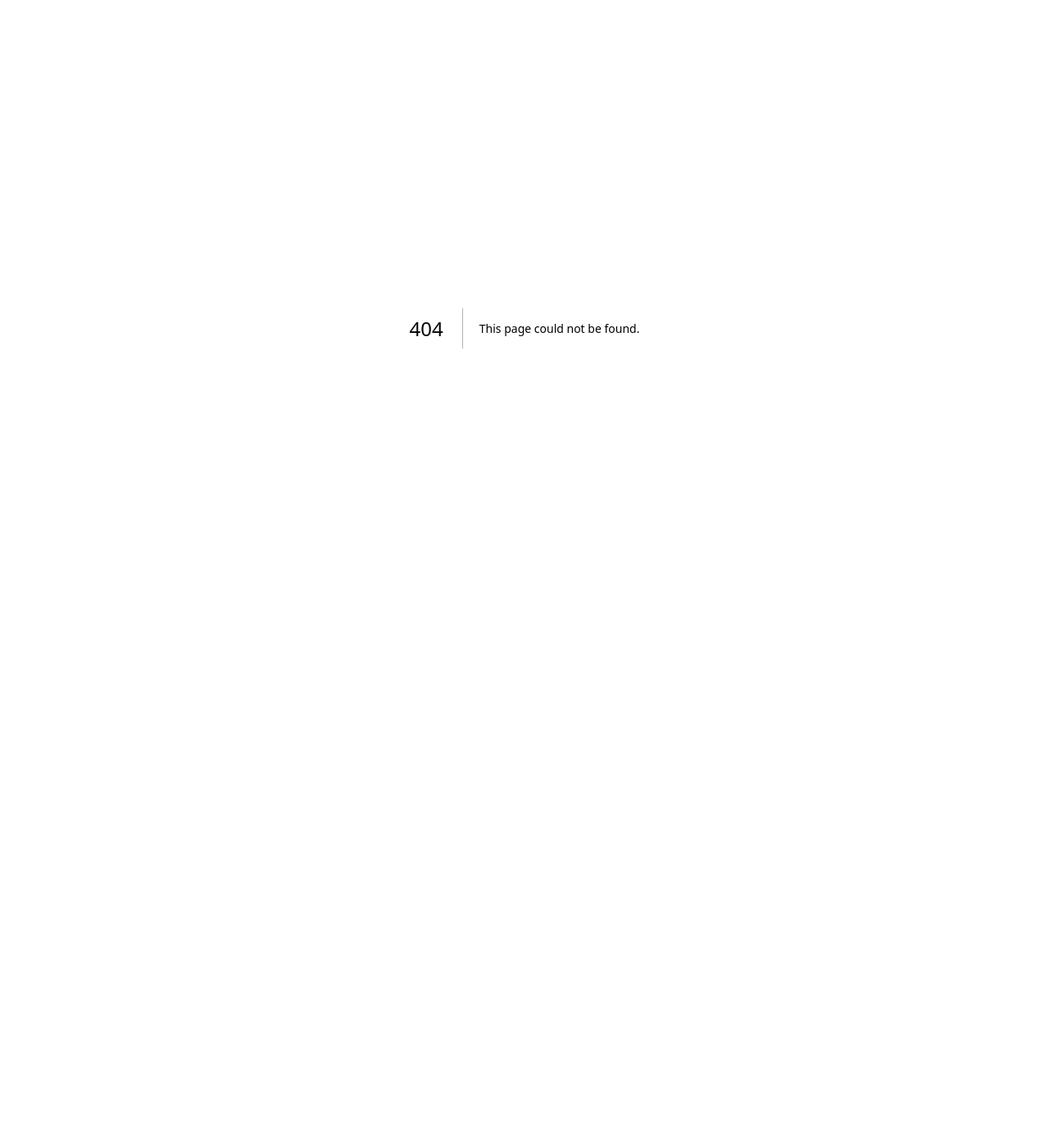
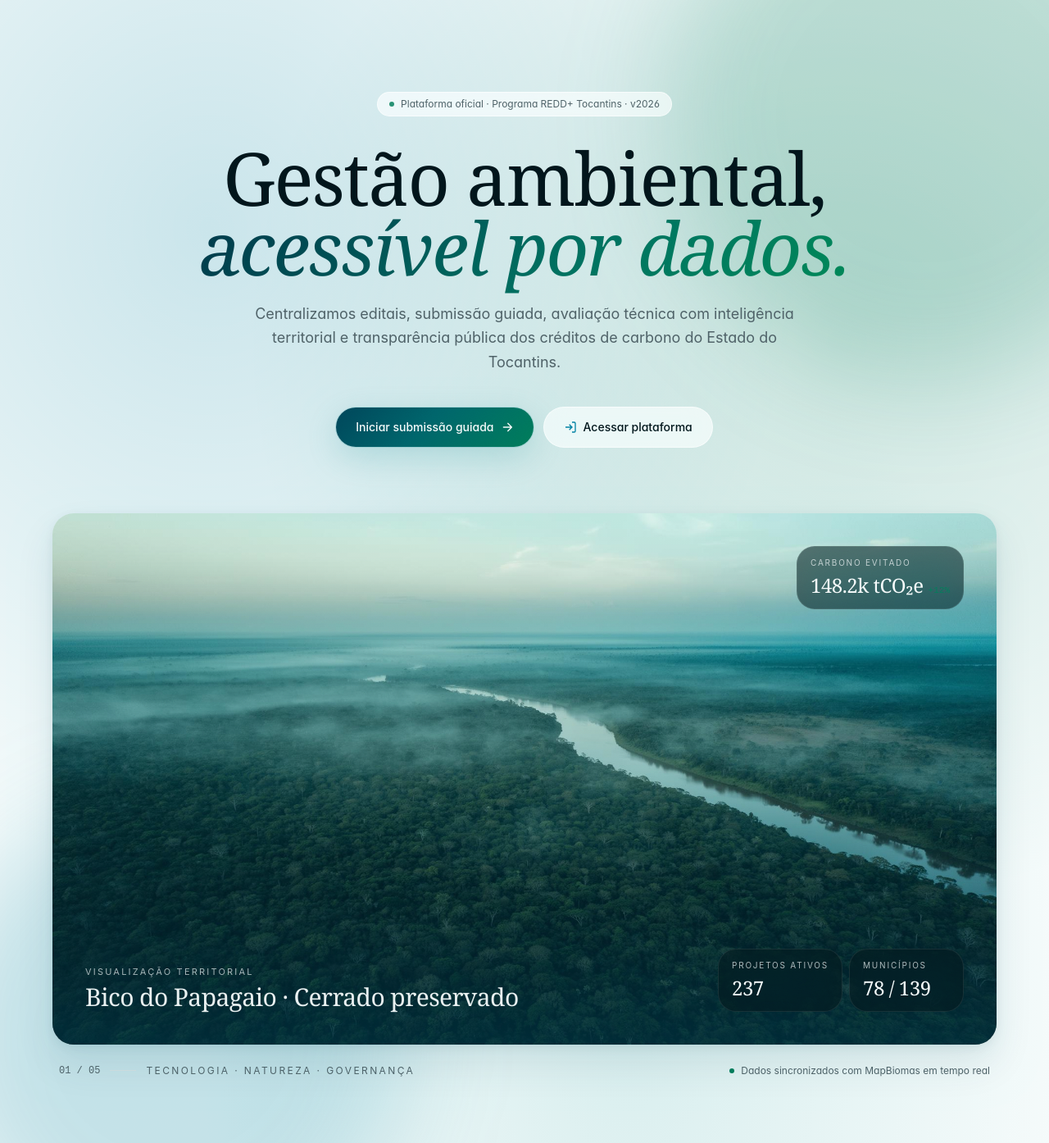
Before and after one commit to caioalexandredev/JREDD-PLUS-TO-APP, a Next.js app: page /home in a window 1280 px wide. Before the commit this address had no page. Shown: the whole page at 82% size. Before the commit the page ends 800 px from the top, so only its background shows below. Built offline with nearby package versions, Linux system fonts and the light colour scheme.

Commit message:
Implementa Index da página home

```diff
--- /dev/null
+++ b/app/home/page.tsx
@@ -0,0 +1,5 @@
+import Hero from "@/components/home/hero/Index";
+
+export default function Page() {
+  return <Hero />
+}
--- /dev/null
+++ b/components/home/hero/HeroAction.tsx
@@ -0,0 +1,30 @@
+import { motion } from "motion/react";
+import Link from "next/link";
+
+export default function HeroAction() {
+  return (
+    <>
+      <motion.div
+        initial={{ opacity: 0, y: 16 }}
+        animate={{ opacity: 1, y: 0 }}
+        transition={{ duration: 0.7, delay: 0.4 }}
+        className="mt-10 flex flex-wrap items-center justify-center gap-3"
+      >
+        <Link
+          href="/submeter"
+          className="group inline-flex items-center gap-2 rounded-full bg-gradient-hero text-primary-foreground px-6 py-3.5 text-sm font-medium shadow-glow hover:shadow-elevated transition-all hover:-translate-y-0.5"
+        >
+          Iniciar submissão guiada
+          <svg className="h-4 w-4 transition-transform group-hover:translate-x-0.5" viewBox="0 0 24 24" fill="none" stroke="currentColor" strokeWidth="2"><path d="M5 12h14M13 5l7 7-7 7" strokeLinecap="round" strokeLinejoin="round" /></svg>
+        </Link>
+        <Link
+          href="/login"
+          className="inline-flex items-center gap-2 rounded-full glass px-6 py-3.5 text-sm font-medium text-foreground hover:bg-white transition-all"
+        >
+          <svg className="h-4 w-4 text-ocean" viewBox="0 0 24 24" fill="none" stroke="currentColor" strokeWidth="2"><path d="M15 3h4a2 2 0 0 1 2 2v14a2 2 0 0 1-2 2h-4M10 17l5-5-5-5M15 12H3" /></svg>
+          Acessar plataforma
+        </Link>
+      </motion.div>
+    </>
+  )
+}
--- /dev/null
+++ b/components/home/hero/HeroBackground.tsx
@@ -0,0 +1,9 @@
+export default function HeroBackground() {
+  return (
+    <>
+      <div className="absolute inset-0 bg-gradient-mesh pointer-events-none" />
+      <div className="absolute -top-40 -right-40 h-160 w-160 rounded-full bg-leaf/20 blur-3xl animate-float-slow" />
+      <div className="absolute -bottom-40 -left-20 h-144 w-xl rounded-full bg-ocean/20 blur-3xl animate-float-slow" style={{ animationDelay: "-7s" }} />
+    </>
+  )
+}
--- /dev/null
+++ b/components/home/hero/HeroContent.tsx
@@ -0,0 +1,46 @@
+"use client";
+
+import { motion } from "motion/react";
+import HeroAction from "./HeroAction";
+
+export default function HeroContent() {
+  return (
+    <>
+      <motion.div
+        initial={{ opacity: 0, y: 12 }}
+        animate={{ opacity: 1, y: 0 }}
+        transition={{ duration: 0.6 }}
+        className="flex justify-center"
+      >
+        <div className="inline-flex items-center gap-2 rounded-full glass px-3.5 py-1.5 text-xs text-muted-foreground">
+          <span className="h-1.5 w-1.5 rounded-full bg-leaf animate-pulse" />
+          Plataforma oficial · Programa REDD+ Tocantins · v2026
+        </div>
+      </motion.div>
+
+      {/* Headline */}
+      <motion.h1
+        initial={{ opacity: 0, y: 20 }}
+        animate={{ opacity: 1, y: 0 }}
+        transition={{ duration: 0.8, delay: 0.1 }}
+        className="mt-8 text-center font-display text-[clamp(2.75rem,7vw,6.5rem)] leading-[0.95] tracking-[-0.03em] text-foreground"
+      >
+        Gestão ambiental,
+        <br />
+        <span className="text-gradient italic">acessível por dados.</span>
+      </motion.h1>
+
+      <motion.p
+        initial={{ opacity: 0, y: 16 }}
+        animate={{ opacity: 1, y: 0 }}
+        transition={{ duration: 0.7, delay: 0.25 }}
+        className="mx-auto mt-6 max-w-2xl text-center text-lg text-muted-foreground leading-relaxed"
+      >
+        Centralizamos editais, submissão guiada, avaliação técnica com inteligência territorial e
+        transparência pública dos créditos de carbono do Estado do Tocantins.
+      </motion.p>
+
+      <HeroAction />
+    </>
+  )
+}
--- /dev/null
+++ b/components/home/hero/HeroVisual.tsx
@@ -0,0 +1,60 @@
+"use client";
+
+import { motion } from "motion/react";
+import heroImage from "@/assets/hero-cerrado.jpg";
+import StatChip from "./StatChip";
+import Image from "next/image";
+
+export default function HeroVisual() {
+  return (
+    <>
+      <motion.div
+        initial={{ opacity: 0, y: 40, scale: 0.98 }}
+        animate={{ opacity: 1, y: 0, scale: 1 }}
+        transition={{ duration: 1, delay: 0.5, ease: [0.22, 1, 0.36, 1] }}
+        className="relative mx-auto mt-20 max-w-6xl"
+      >
+        <div className="relative aspect-video overflow-hidden rounded-3xl shadow-elevated ring-1 ring-border">
+          <Image
+            src={heroImage}
+            alt="Vista aérea do Cerrado em Tocantins"
+            width={1920}
+            height={1080}
+            className="h-full w-full object-cover"
+          />
+          <div className="absolute inset-0 bg-linear-to-t from-primary/60 via-primary/10 to-transparent" />
+
+          {/* Floating stat chips */}
+          <div className="absolute inset-0 p-6 sm:p-10 flex flex-col justify-between">
+            <div className="flex flex-wrap gap-2 justify-end">
+              <StatChip label="Carbono evitado" value="148.2k tCO₂e" trend="+12%" />
+            </div>
+            <div className="flex flex-wrap items-end justify-between gap-4">
+              <div className="text-primary-foreground/95">
+                <div className="text-[11px] uppercase tracking-[0.2em] opacity-70">Visualização territorial</div>
+                <div className="font-display text-2xl sm:text-3xl mt-1">Bico do Papagaio · Cerrado preservado</div>
+              </div>
+              <div className="flex gap-2">
+                <StatChip label="Projetos ativos" value="237" />
+                <StatChip label="Municípios" value="78 / 139" />
+              </div>
+            </div>
+          </div>
+        </div>
+
+        {/* Bottom indicator row */}
+        <div className="mt-6 flex flex-wrap items-center justify-between gap-4 px-2">
+          <div className="flex items-center gap-3 text-xs text-muted-foreground">
+            <span className="font-mono">01 / 05</span>
+            <span className="h-px w-8 bg-border" />
+            <span className="uppercase tracking-[0.2em]">Tecnologia · Natureza · Governança</span>
+          </div>
+          <div className="flex items-center gap-2 text-xs text-muted-foreground">
+            <span className="h-1.5 w-1.5 rounded-full bg-leaf" />
+            Dados sincronizados com MapBiomas em tempo real
+          </div>
+        </div>
+      </motion.div>
+    </>
+  )
+}
--- /dev/null
+++ b/components/home/hero/Index.tsx
@@ -0,0 +1,18 @@
+"use client";
+
+import HeroBackground from "./HeroBackground";
+import HeroContent from "./HeroContent";
+import HeroVisual from "./HeroVisual";
+
+export default function Hero() {
+ return (
+    <section id="top" className="relative min-h-screen pt-28 pb-20 overflow-hidden grain">
+      <HeroBackground />
+
+      <div className="relative mx-auto max-w-7x1 px-6">
+        <HeroContent />
+        <HeroVisual />
+      </div>
+    </section>
+  );
+}
--- /dev/null
+++ b/components/home/hero/StatChip.tsx
@@ -0,0 +1,11 @@
+export default function StatChip({ label, value, trend }: { label: string; value: string; trend?: string }) {
+  return (
+    <div className="glass-dark rounded-2xl px-4 py-3 text-primary-foreground min-w-35">
+      <div className="text-[10px] uppercase tracking-[0.18em] opacity-70">{label}</div>
+      <div className="mt-1 flex items-baseline gap-1.5">
+        <div className="font-display text-2xl">{value}</div>
+        {trend && <div className="text-[11px] text-leaf font-mono">{trend}</div>}
+      </div>
+    </div>
+  );
+}
```
Also changed, not shown: 1 other file (tests, documents, lock files or other folders).
